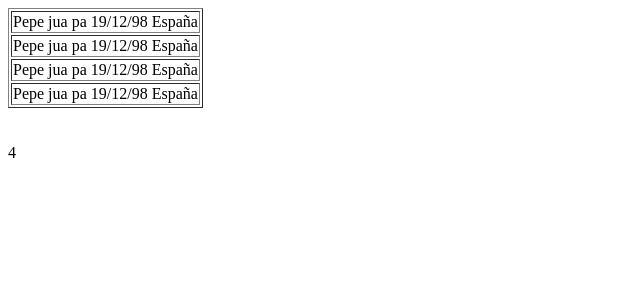
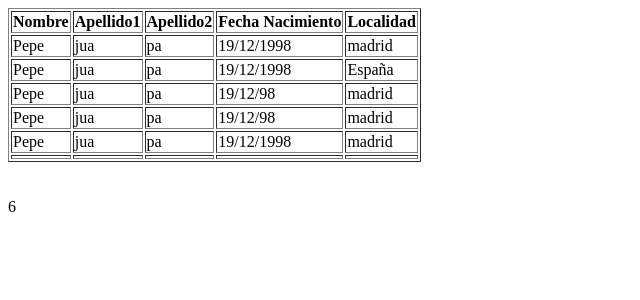
Before and after one commit to PatrykPias/2daw-server-php, a PHP site: page /fichero3.php in a window 1280 px wide. Shown: the top 300 px of the page, without its empty margins (0-640 px from the left). Run offline with PHP 8.4, Linux system fonts and the light colour scheme.

Commit message:
Add files via upload

```diff
--- a/files/alumnos1.txt
+++ b/files/alumnos1.txt
@@ -1,4 +1,5 @@
-Pepe                                   jua                                      pa                                        19/12/98  España
-Pepe                                   jua                                      pa                                        19/12/98  España
-Pepe                                   jua                                      pa                                        19/12/98  España
-Pepe                                   jua                                      pa                                        19/12/98  España
+Pepe                                   jua                                      pa                                        19/12/1998madrid
+Pepe                                   jua                                      pa                                        19/12/1998España
+Pepe                                   jua                                      pa                                        19/12/98  madrid
+Pepe                                   jua                                      pa                                        19/12/98  madrid
+Pepe                                   jua                                      pa                                        19/12/1998madrid
--- a/files/fichero1.php
+++ b/files/fichero1.php
@@ -13,7 +13,7 @@ $nombre = str_pad($nombre,39," ",STR_PAD_RIGHT);
 $apellido1 = str_pad($apellido1,41," ",STR_PAD_RIGHT);
 $apellido2 = str_pad($apellido2,42," ",STR_PAD_RIGHT);
 $Fech_Nac = str_pad($Fech_Nac,10," ",STR_PAD_RIGHT);
-$Localidad = str_pad($Localidad,27," ",STR_PAD_RIGHT);
+$Localidad = str_pad($Localidad,28," ",STR_PAD_RIGHT);
 
 //Conmcatenamos todos los valor con los espacios en blanco
 $linea =$nombre.$apellido1.$apellido2.$Fech_Nac.$Localidad;
--- a/files/fichero3.php
+++ b/files/fichero3.php
@@ -3,13 +3,22 @@
 //creamos el nombre del fichero
 $mifichero = "alumnos1.txt";
 echo"<table border='1'>";
+echo"<th>Nombre</th><th>Apellido1</th><th>Apellido2</th><th>Fecha Nacimiento</th><th>Localidad</th>";
 //abrimos el fichero creandolo con el nombre puesto anteriormente
 $fichero = fopen($mifichero,"r") or die("No existe fichero");
 $count = 0;
 while (!feof($fichero)){
     $count++;
+
     $data = fgets($fichero);
-    echo "<tr><td>".$data. "</td></tr>";
+    $nombre = substr($data,0,(40-1));
+    $apellido1 = substr($data,(40-1),(81-41));
+    $apellido2 = substr($data,80,(123-82));
+    $Fech_Nac = substr($data,122,(133-124)+1);
+    $Localidad = substr($data,132,(160-134));
+
+    echo "<tr><td>".$nombre. "</td>"."<td>".$apellido1. "</td>"."<td>".$apellido2. "</td>"."<td>".$Fech_Nac. "</td>"."<td>".$Localidad. "</td>"."</tr>";
+    //.$apellido1."</td>".$$apellido2."</td>".$Fech_Nac."</td>".$Localidad.
 }
 echo '</table>';
 echo"<br><br>";
```
